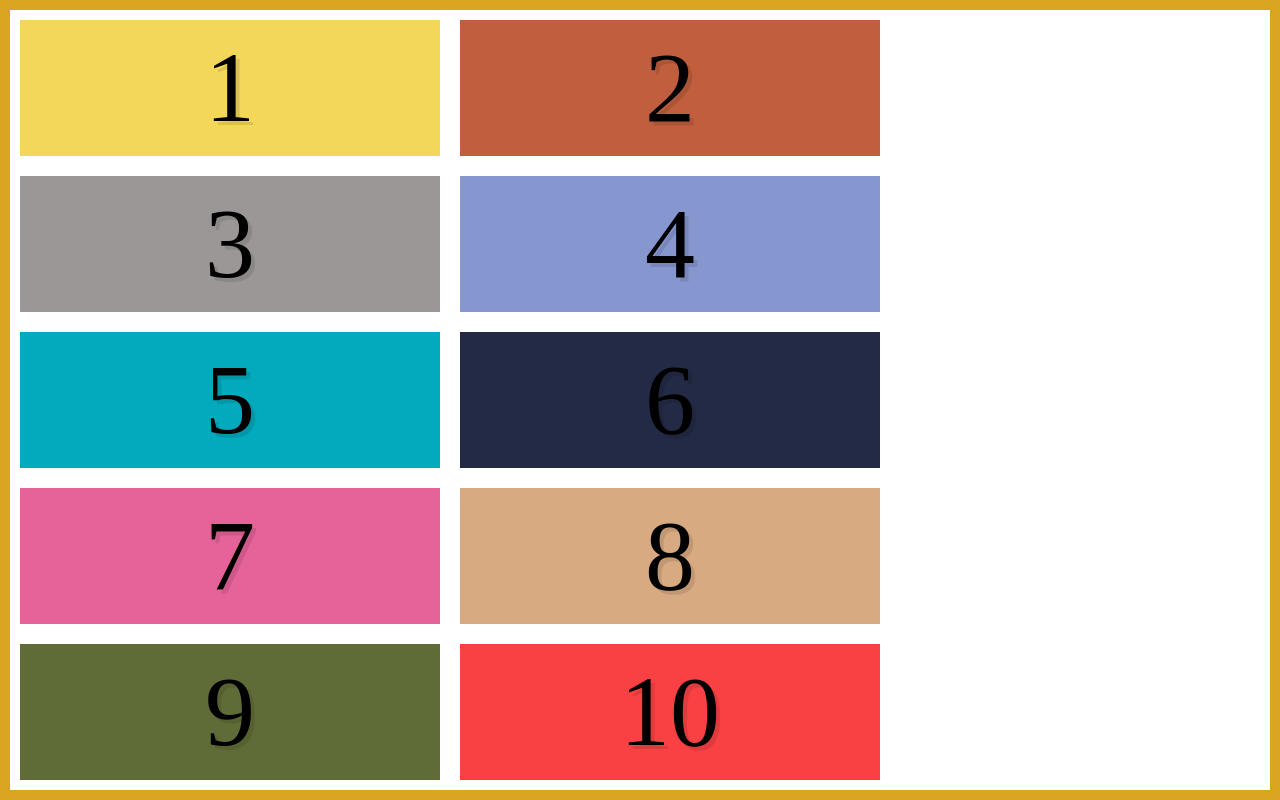
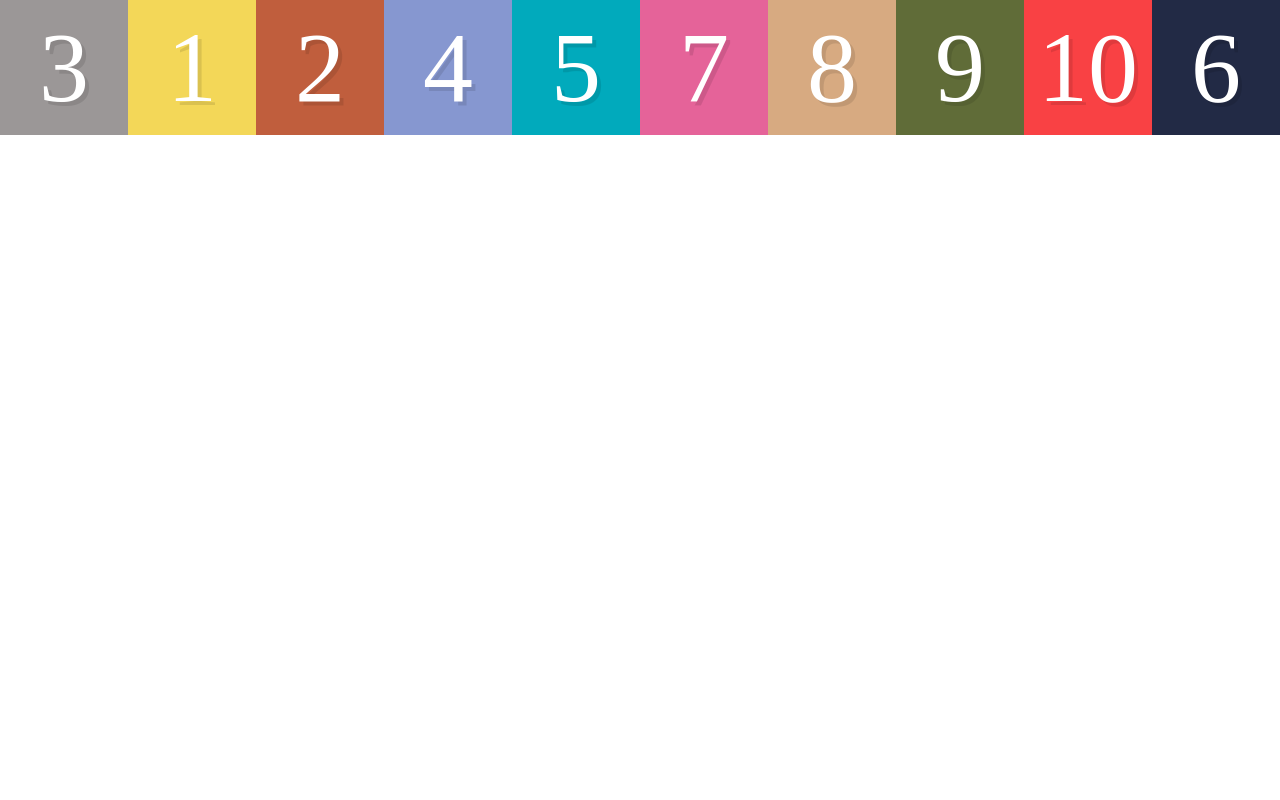
Before and after one commit to JeevanJain/flexbox, a plain HTML site: page index.html in a window 1280 px wide. Drawn offline with Linux system fonts and the light colour scheme.

Commit message:
flexbox-ordering

```diff
--- a/style.css
+++ b/style.css
@@ -1,5 +1,5 @@
 .box {
-    color: rgb(0, 0, 0);
+    color: rgb(255, 255, 255);
     font-size: 100px;
     padding: 10px;
     text-align: center;
@@ -17,7 +17,7 @@
 .box-10 { background-color: #f94144;}
 
 
-.container {
+/* .container {
     display: flex;
     border: 10px solid goldenrod;
     min-height: 100vh;
@@ -28,4 +28,20 @@
 .box {
     width: 33.3333333%;
     margin: 10px;
+} */
+
+.container {
+    display: flex;
+    flex-direction: row;
 }
+
+.box {
+    flex: 1;
+}
+
+.box-3 {
+    order: -1;
+}
+.box-6 {
+    order: 2;
+}
```
